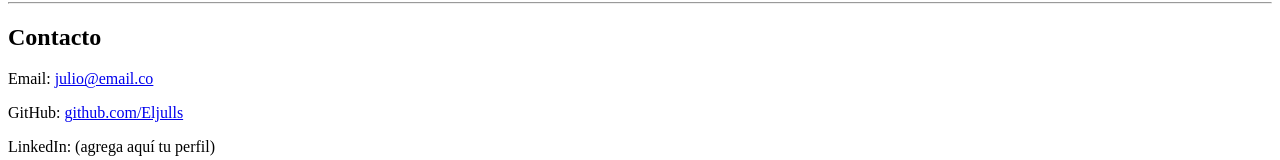
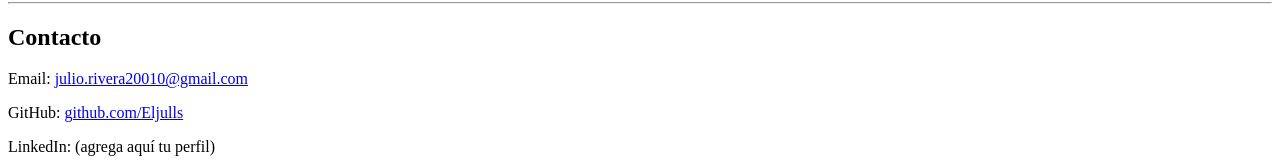
Before and after one commit to Eljulls/juliorivera.github.io, a plain HTML site: page index.html in a window 1280 px wide. Shown: the part 668-828 px from the top of the page. Drawn offline with Linux system fonts and the light colour scheme.

Commit message:
Update index.html

```diff
--- a/index.html
+++ b/index.html
@@ -67,7 +67,7 @@
   <!-- CONTACTO -->
   <section>
     <h2>Contacto</h2>
-    <p>Email: <a href="mailto:julio.rivera20010@gmail.com">julio@email.co</a></p>
+    <p>Email: <a href="mailto:julio.rivera20010@gmail.com">julio.rivera20010@gmail.com</a></p>
     <p>GitHub: <a href="https://github.com/Eljulls" target="_blank">github.com/Eljulls</a></p>
     <p>LinkedIn: (agrega aquí tu perfil)</p>
   </section>
```
